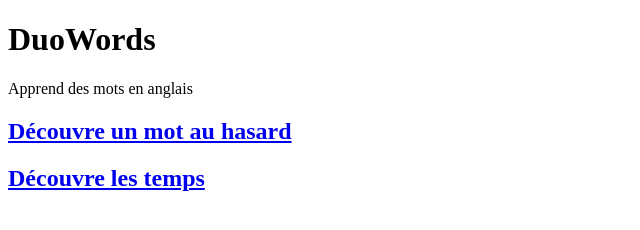
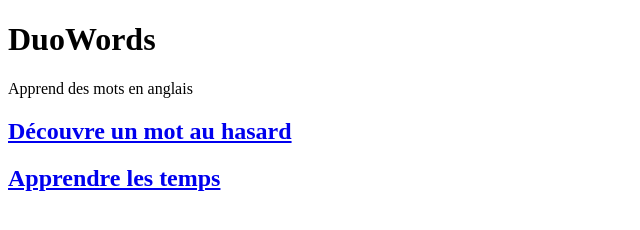
Before and after one commit to Loevan1/Site-anglais, a plain HTML site: page index.html in a window 1280 px wide. Shown: the whole page, without its empty margins (0-640 px from the left). Drawn offline with Linux system fonts and the light colour scheme.

Commit message:
Update index.html

```diff
--- a/index.html
+++ b/index.html
@@ -9,6 +9,6 @@
     <h1>DuoWords</h1>
     <p>Apprend des mots en anglais</p>
     <h2><a href="page_2.html">Découvre un mot au hasard</a></h2>
-    <h2><a href="les_temps.html">Découvre les temps</a></h2>
+    <h2><a href="les_temps.html">Apprendre les temps</a></h2>
 </body>
 </html>
```
